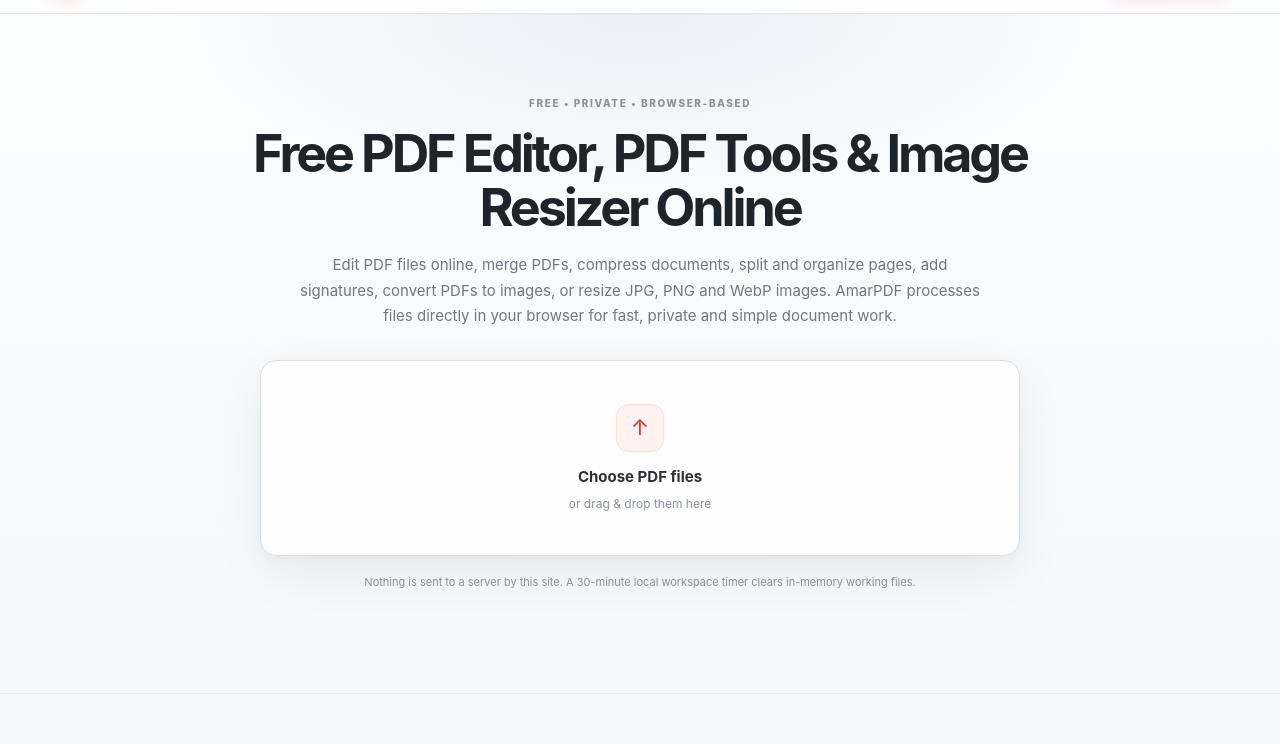
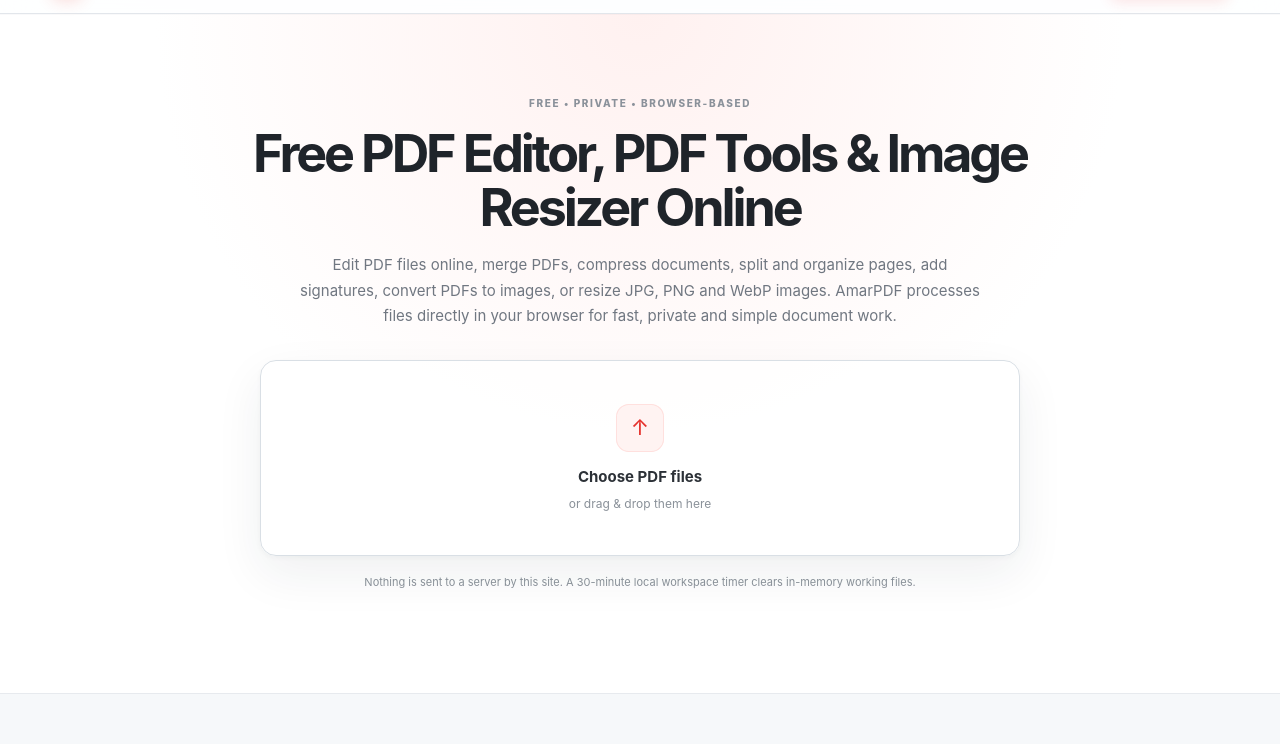
Before and after one commit to sajibnath360/amarpdf, a plain HTML site: page index.html in a window 1280 px wide. Shown: the part 56-800 px from the top of the page. Drawn offline with nearby package versions, Linux system fonts and the light colour scheme.

Commit message:
Update style.css
at line 556, "background: radial-gradient(650px 250px at 50% 0%,rgba(230,239,248,.92),transparent 72%),
    linear-gradient(180deg,#fbfcfd 0%,#f6f8fa 100%)" removed

```diff
--- a/style.css
+++ b/style.css
@@ -553,9 +553,7 @@
   overflow:hidden;
   padding:76px 5% 70px;
   border-bottom:1px solid #e7eaee;
-  background:
-    radial-gradient(650px 250px at 50% 0%,rgba(230,239,248,.92),transparent 72%),
-    linear-gradient(180deg,#fbfcfd 0%,#f6f8fa 100%);
+  background:;
 }
 .hero:before{
   content:"";position:absolute;inset:0;pointer-events:none;opacity:.35;
```
